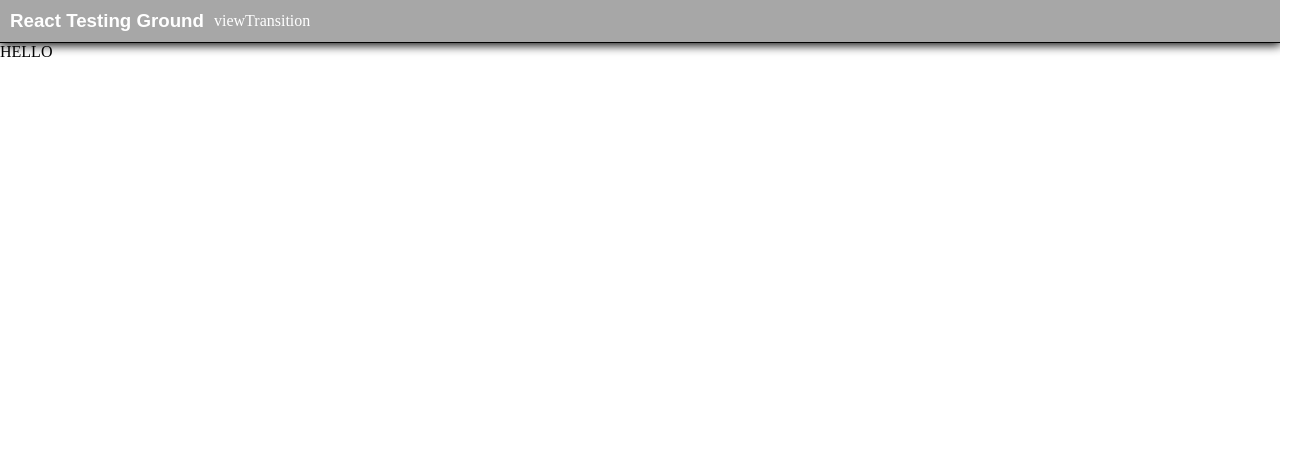
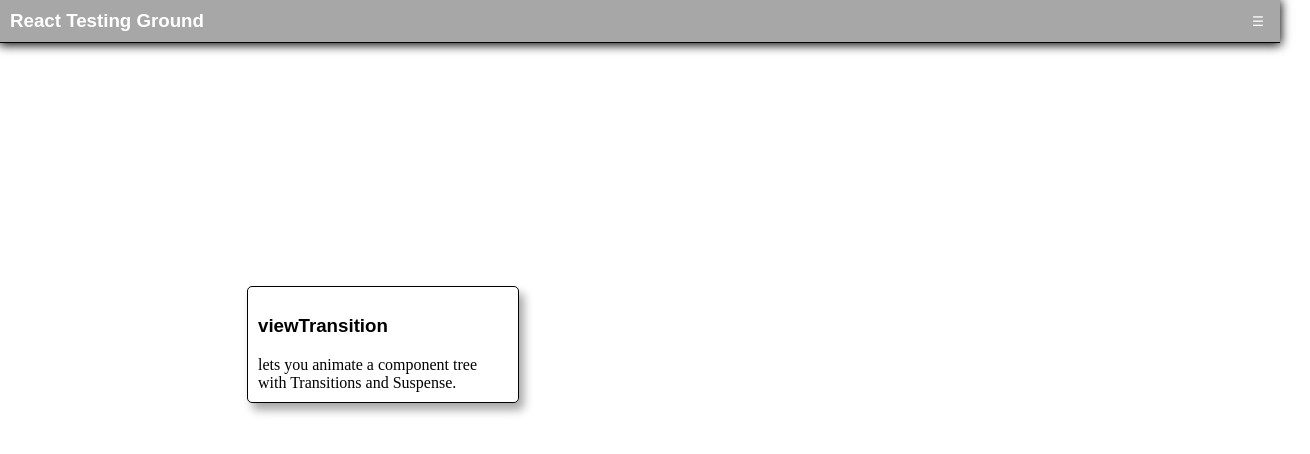
Before and after one commit to sleeplesseditor/ReactTestingGround, a React (Vite) app: page / in a window 1280 px wide. Shown: the top 454 px of the page, 1310 px wide, since content can reach past the window. Built offline with nearby package versions, Linux system fonts and the light colour scheme.

Commit message:
Updated navbar and landing page

```diff
--- a/src/components/Header/Header.scss
+++ b/src/components/Header/Header.scss
@@ -10,6 +10,7 @@
         display: flex;
         flex-direction: row;
         align-items: center;
+        justify-content: space-between;
     }
 
     &-links {
@@ -18,12 +19,26 @@
             color: #ffff;
             cursor: pointer;
             transition: all .2s ease-in-out;
+            font-family: sans-serif;
 
             &:hover {
                 color: rgb(88 196 220);
             }
+        }
 
+        .links-container {
+            list-style: none;
+            padding: 10px;
+            margin: 0px;
         }
+
+        position: absolute;
+        background-color: #a7a7a7;
+        right: 10px;
+        border-radius: 5%;
+        border: 1px solid black;
+        box-shadow: 5px 7px 10px 0px rgba(0,0,0,0.35);
+        -webkit-box-shadow: 5px 7px 10px 0px rgba(0,0,0,0.35);
     }
 
     &-title {
@@ -35,3 +50,10 @@
         }
     }
 }
+
+.hamburger-btn {
+    background-color: #a7a7a7;
+    border: none;
+    color: #ffffff;
+    cursor: pointer;
+}
--- a/src/components/Header/Header.tsx
+++ b/src/components/Header/Header.tsx
@@ -1,4 +1,5 @@
 import { Link } from '@tanstack/react-router';
+import NavbarMenu from '@components/Header/NavbarMenu';
 import './Header.scss';
 
 const Header = () => {
@@ -7,9 +8,7 @@ const Header = () => {
             <div className="navbar-title">
                 <h3>React Testing Ground</h3>
             </div>
-            <div className="navbar-links">
-                <Link to="/viewTransition">viewTransition</Link>
-            </div>
+            <NavbarMenu />
         </div>
     )
 }
--- /dev/null
+++ b/src/components/Header/NavbarMenu.tsx
@@ -0,0 +1,43 @@
+import React from 'react';
+import { flushSync } from 'react-dom';
+import { Link } from '@tanstack/react-router';
+
+const NavbarMenu = () => {
+    const [isOpen, setIsOpen] = React.useState(false);
+
+    const toggleMenu = () => {
+    if (!document.startViewTransition) {
+      setIsOpen((prev) => !prev);
+      return;
+    }
+
+    document.startViewTransition(() => {
+      flushSync(() => {
+        setIsOpen((prev) => !prev);
+      });
+    });
+  };
+
+    return (
+        <div className="menu-container">
+            <button
+                onClick={toggleMenu}
+                aria-expanded={isOpen}
+                aria-label="Toggle Menu"
+                className="hamburger-btn"
+            >
+                <span className="icon burger-icon" style={{ viewTransitionName: 'menu-icon' }}>☰</span>
+            </button>
+            {isOpen && (
+                <nav className="nav-menu navbar-links" style={{ viewTransitionName: 'menu-content' }}>
+                    <ul className="links-container">
+                        <li><Link to="/">Home</Link></li>
+                        <li><Link to="/viewTransition">viewTransition</Link></li>
+                    </ul>
+                </nav>
+            )}
+    </div>
+    )
+}
+
+export default NavbarMenu;
--- a/src/index.scss
+++ b/src/index.scss
@@ -39,6 +39,7 @@ p {
 .page-container {
   height: 90vh;
   width: 100%;
+  padding: 0px 15px;
 }
 
 .demo {
@@ -53,3 +54,31 @@ p {
 
   }
 }
+
+.menu-card {
+  &__container {
+    display: grid;
+    grid-template-columns: 1fr 1fr 1fr;
+    grid-template-rows: 1fr 1fr;
+  }
+
+  &__item {
+    border: 1px solid black;
+    padding: 10px;
+    width: 250px;
+    border-radius: 5px;
+    box-shadow: 5px 7px 10px 0px rgba(0,0,0,0.35);
+    -webkit-box-shadow: 5px 7px 10px 0px rgba(0,0,0,0.35);
+    cursor: pointer;
+  }
+}
+
+.main-page {
+  &__container {
+    display: flex;
+    flex-direction: row;
+    justify-content: center;
+    align-items: center;
+    height: 90vh;
+  }
+}
--- a/src/routes/index.tsx
+++ b/src/routes/index.tsx
@@ -1,11 +1,37 @@
 import { createFileRoute } from "@tanstack/react-router";
+import { useNavigate } from "@tanstack/react-router";
 
 export const Route = createFileRoute('/')({
     component: RouteComponent
 });
 
+const pageCards = [
+    {
+        "description": "lets you animate a component tree with Transitions and Suspense.",
+        "link": "/viewTransition",
+        "name": "viewTransition"
+    }
+]
+
 function RouteComponent() {
+    const navigate = useNavigate();
+
+    const handleLinkClick = (link: string) => navigate({ to: link });
+
     return (
-        <div>HELLO</div>
+        <div className="page-container">
+            <div className="main-page__container">
+                <div className="menu-card__container">
+                    {pageCards.map((cards) => {
+                        return (
+                            <div className="menu-card__item" key={cards.link} onClick={() => handleLinkClick(cards.link)}>
+                                <h3>{cards.name}</h3>
+                                <p>{cards.description}</p>
+                            </div>
+                        )
+                    })}
+                </div>
+            </div>
+        </div>
     )
 }
--- a/src/routes/viewTransition/index.tsx
+++ b/src/routes/viewTransition/index.tsx
@@ -25,7 +25,6 @@ function RouteComponent() {
     const [transitionType, setTransitionType] = useState<string>('none');
 
     const changeValue = (e: any) => {
-        console.log('e', e.value)
         setFadeInDirection(e);
         setTransitionType(e.value);
     };
```
